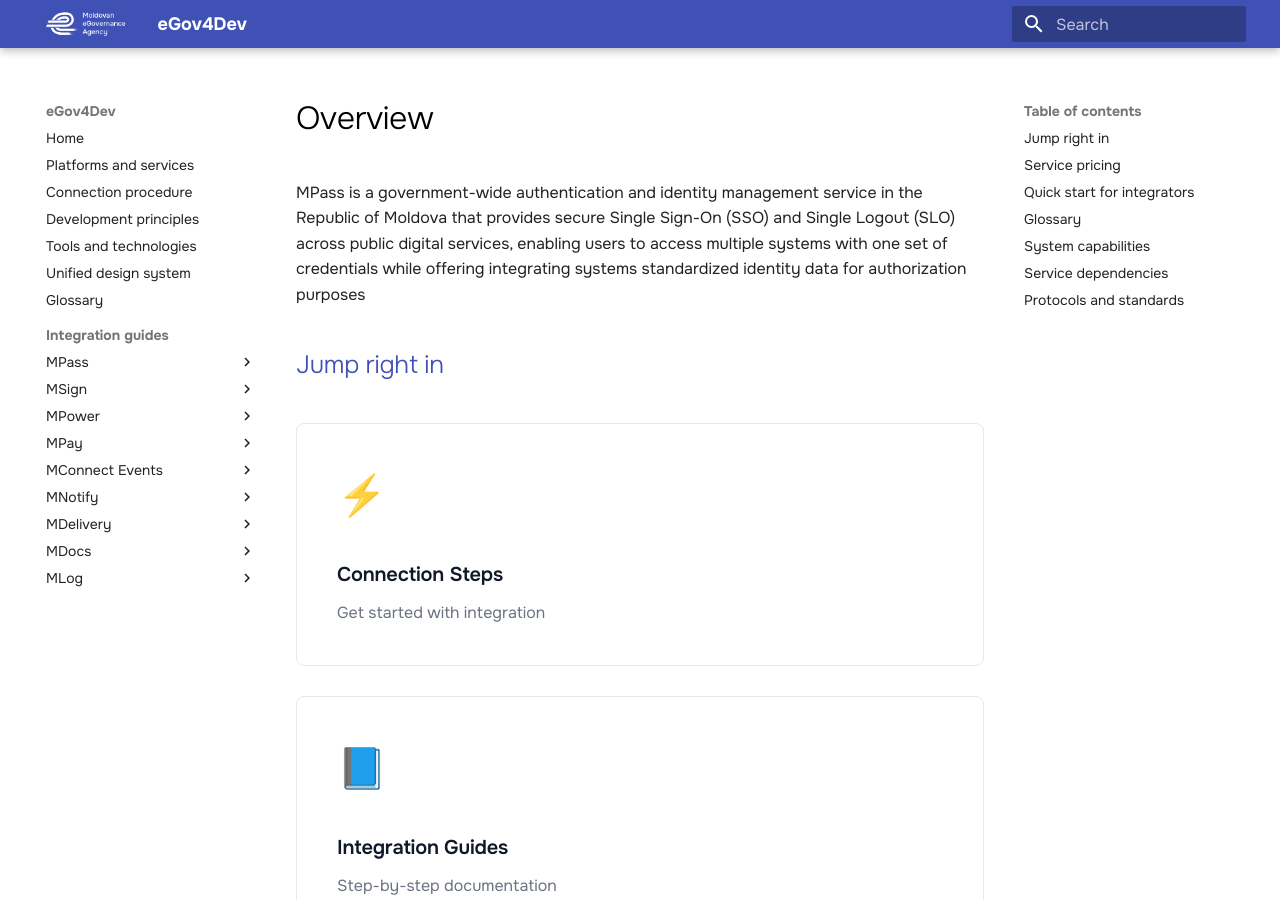
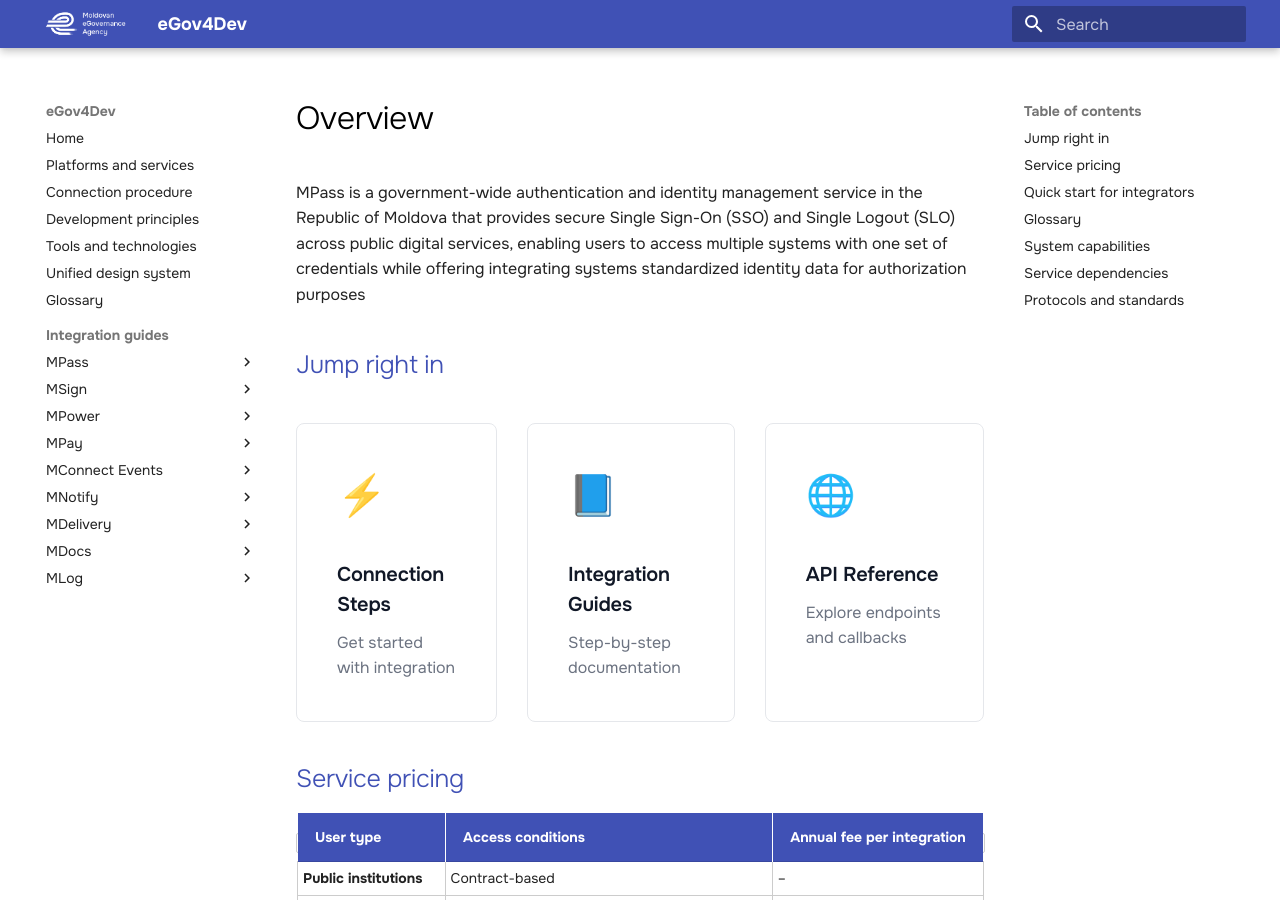
Before and after one commit to egov-moldova/egov4dev, an MkDocs documentation site: the page built from docs/guides/mpass/index.md, in a window 1280 px wide and 900 px high. Built offline with MkDocs 1.6.1 and Material for MkDocs 9.7.7, drawn with Linux system fonts in a browser that asks for light colours.

Commit message:
Change grid layout to flex layout in index.md

```diff
--- a/docs/guides/mpass/index.md
+++ b/docs/guides/mpass/index.md
@@ -5,7 +5,7 @@
 ## Jump right in
 
 <div style="margin: 2rem 0;">
- <div style="display: grid; grid-template-columns: repeat(3, 1fr)); gap: 1.5rem;">
+   <div style="display: flex; gap: 1.5rem;">
      <a href="process/" style="display: block; padding: 2rem; background: #fff; border: 1px solid #e5e7eb; border-radius: 8px; text-decoration: none; color: inherit;">
       <div style="font-size: 2rem; margin-bottom: 0.5rem;">⚡</div>
       <h3 style="font-size: 1rem; font-weight: 600; color: #111827; margin-bottom: 0.5rem;">Connection Steps</h3>
```
